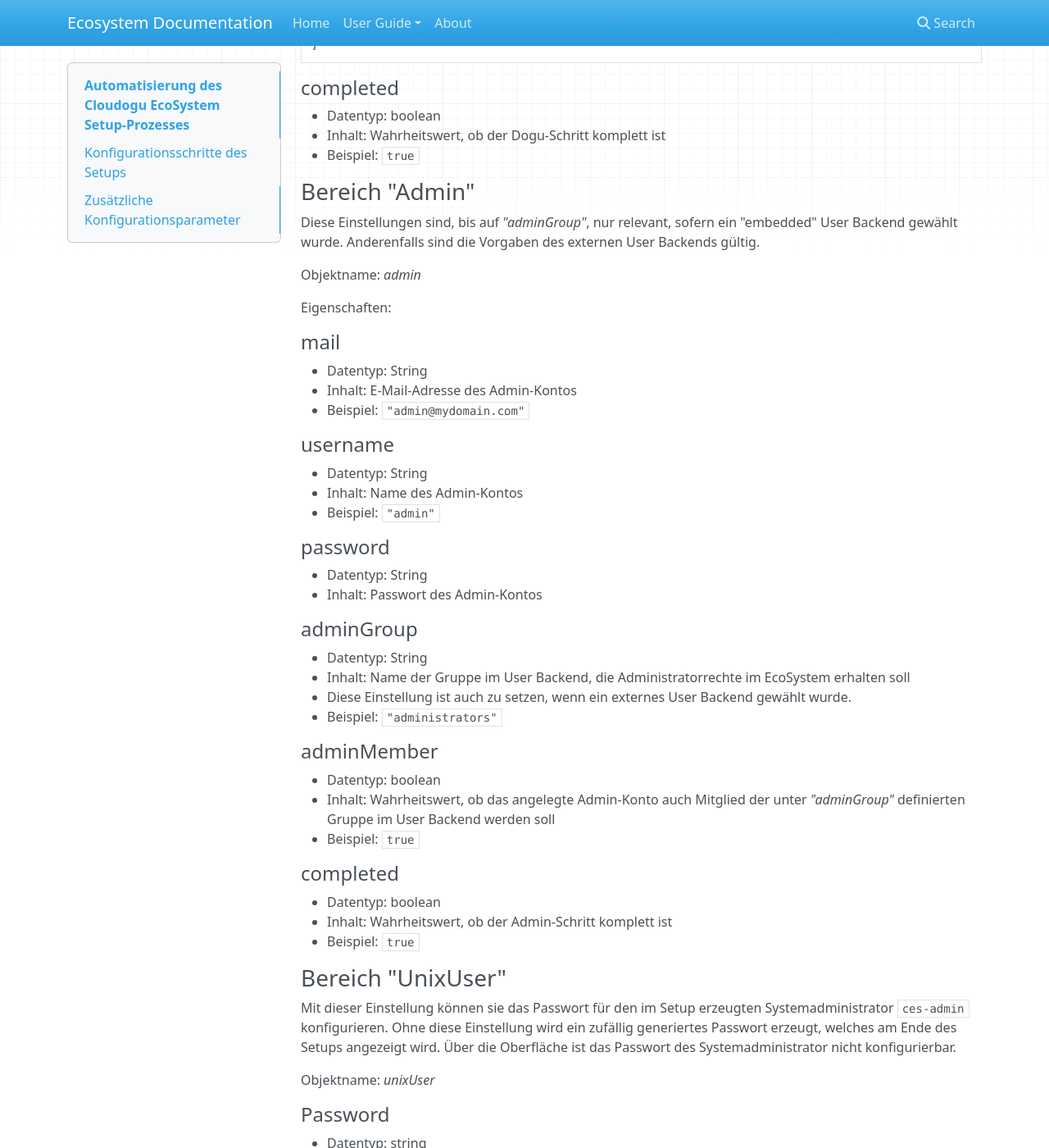
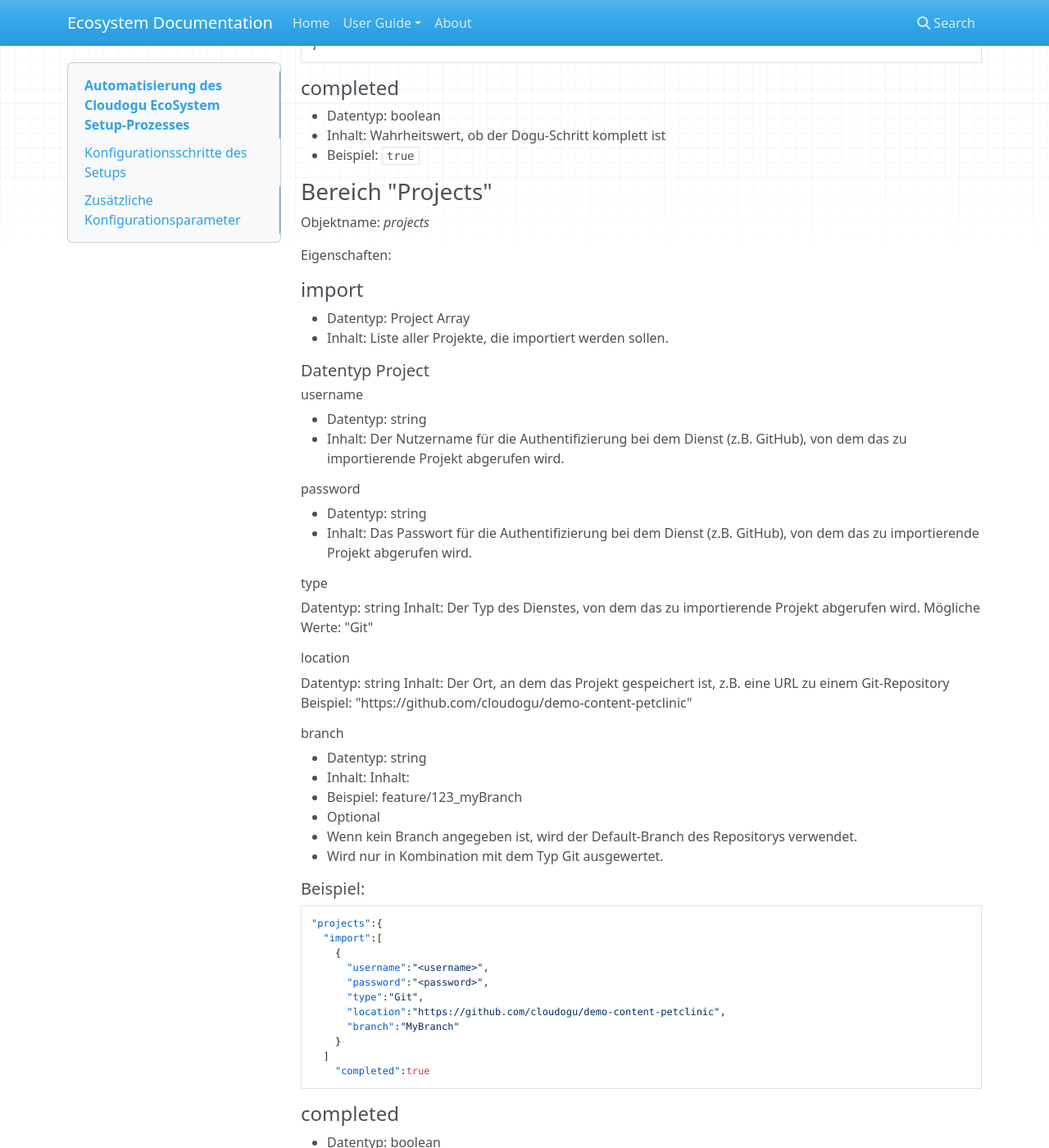
Before and after one commit to cloudogu/ecosystem, an MkDocs documentation site: the page built from docs/docs/user-guide/setup-json_de.md, in a window 1280 px wide and 1400 px high, scrolled down 7558 px. Shown: the whole window at 82% size. Built offline with MkDocs 1.6.1, drawn with Linux system fonts in a browser that asks for light colours; nearby versions of some CDN libraries; old or Windows-style settings are respelled for this version of MkDocs; some of the changed text lies outside the part shown.

Commit message:
Add information in the documentation about the new possibility to import projects via the unattended setup. #425

`````diff
--- a/docs/docs/user-guide/setup-json_de.md
+++ b/docs/docs/user-guide/setup-json_de.md
@@ -293,6 +293,64 @@
 #### completed
 * Datentyp: boolean
 * Inhalt: Wahrheitswert, ob der Dogu-Schritt komplett ist
+* Beispiel: `true`
+
+### Bereich "Projects"
+
+Objektname: _projects_
+
+Eigenschaften:
+
+#### import
+* Datentyp: Project Array
+* Inhalt: Liste aller Projekte, die importiert werden sollen.
+
+##### Datentyp Project
+###### username
+* Datentyp: string
+* Inhalt: Der Nutzername für die Authentifizierung bei dem Dienst (z.B. GitHub), von dem das zu importierende Projekt abgerufen wird.
+
+###### password
+* Datentyp: string
+* Inhalt: Das Passwort für die Authentifizierung bei dem Dienst (z.B. GitHub), von dem das zu importierende Projekt abgerufen wird.
+
+###### type
+Datentyp: string
+Inhalt: Der Typ des Dienstes, von dem das zu importierende Projekt abgerufen wird.
+Mögliche Werte: "Git"
+
+###### location
+Datentyp: string
+Inhalt: Der Ort, an dem das Projekt gespeichert ist, z.B. eine URL zu einem Git-Repository
+Beispiel: "https://github.com/cloudogu/demo-content-petclinic"
+
+###### branch
+* Datentyp: string
+* Inhalt: Inhalt:
+* Beispiel: feature/123_myBranch
+* Optional
+* Wenn kein Branch angegeben ist, wird der Default-Branch des Repositorys verwendet.
+* Wird nur in Kombination mit dem Typ Git ausgewertet.
+
+##### Beispiel:
+````
+"projects":{
+  "import":[
+    {
+      "username":"<username>",
+      "password":"<password>",
+      "type":"Git",
+      "location":"https://github.com/cloudogu/demo-content-petclinic",
+      "branch":"MyBranch"
+    }
+  ]
+    "completed":true
+````
+
+
+#### completed
+* Datentyp: boolean
+* Inhalt: Wahrheitswert, ob der Projects-Schritt komplett ist
 * Beispiel: `true`
 
 ### Bereich "Admin"
`````
Also changed, not shown: docs/docs/user-guide/setup-json.md (+57 -0 lines).
